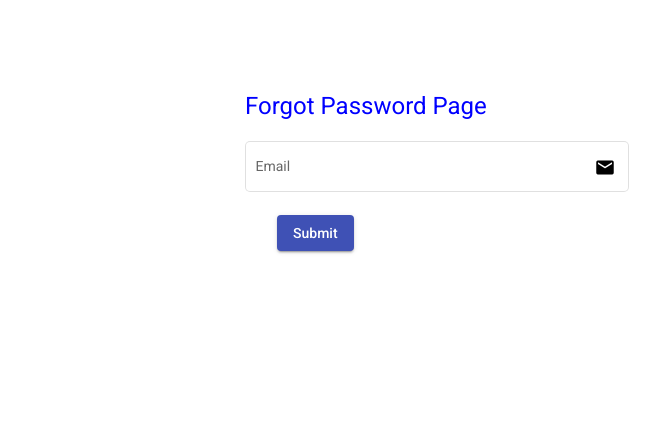
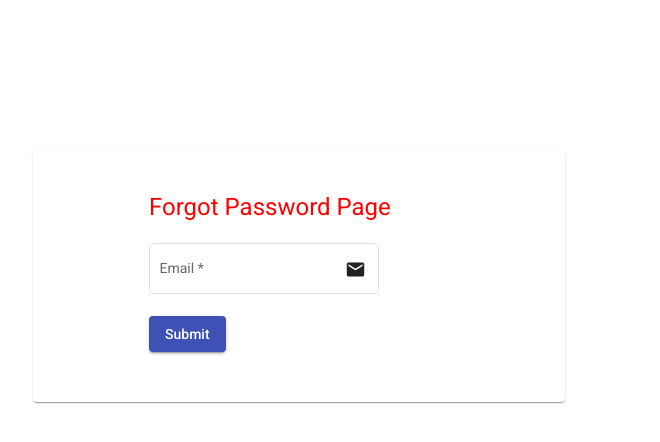
Before and after one commit to kparate446/Fundoo-FrontEnd-Angular, an Angular app: page /forgotpassword in a window 1280 px wide. Shown: the top 442 px of the page, without its empty margins (267-927 px from the left). Built offline with nearby package versions, Linux system fonts and the light colour scheme.

Commit message:
Modified: BackEnd API Connectivity

```diff
--- a/src/app/components/forgotpassword/forgotpassword.component.html
+++ b/src/app/components/forgotpassword/forgotpassword.component.html
@@ -1,11 +1,17 @@
-<div class = "mat-headline" style="margin-left: 40%; margin-top: 7%;color: blue;"> Forgot Password Page</div>
-<div>
-  <mat-form-field appearance="outline" fxFlext=50 style="width: 30%;">
-    <!-- <mat-label>Outline form field</mat-label> -->
-    <mat-label>Email</mat-label>
-    <input matInput placeholder="Email">
-    <mat-icon matSuffix>email</mat-icon>
-      </mat-form-field>
-  <br/>
+<div fxLayout="row" fxFlex=100 fxLayoutAlign="center center" style="margin-top: 150px;margin-left: 300px">
+  <mat-card style=" width: 500px;height: 220px;" fxLayoutAlign="center center">
+    <div class="mat-headline" style="margin-left: 20%; margin-top: 5%;color:red;"> Forgot Password Page</div>
+    <form [formGroup]="ForgotPassword">
+      <div>
+        <mat-form-field appearance="outline" fxFlext=50 style="width: 60%;">
+          <mat-label>Email</mat-label>
+          <input matInput placeholder="Email" formControlName="email">
+          <mat-icon matSuffix>email</mat-icon>
+        </mat-form-field>
+      </div>
+    </form>
+    <div>
+      <button color="primary" (click)="forgotPasswordForm()" mat-raised-button>Submit</button>
+    </div>
+  </mat-card>
 </div>
-<button color="primary" mat-raised-button>Submit</button>
--- a/src/app/components/forgotpassword/forgotpassword.component.scss
+++ b/src/app/components/forgotpassword/forgotpassword.component.scss
@@ -1,7 +1,15 @@
-mat-form-field {
-    margin-left: 40%; margin-top: 0%;
+// mat-form-field {
+//     margin-left: 40%; margin-top: 0%;
+// }
+// button{
+//     margin-left: 34rem;
+//     margin-top: 0rem;
+// }
+button{
+    margin-right: 7.3rem;
 }
-button{
-    margin-left: 34rem;
-    margin-top: 0rem;
+div{
+    margin-left: 20%;
+    margin-right: 1rem;
+    margin-top: 0%;
 }
--- a/src/app/components/forgotpassword/forgotpassword.component.ts
+++ b/src/app/components/forgotpassword/forgotpassword.component.ts
@@ -1,4 +1,8 @@
 import { Component, OnInit } from '@angular/core';
+import { UserService } from 'src/app/services/user-service/user.service';
+import { FormBuilder, FormGroup, Validators } from '@angular/forms';
+import { MatSnackBar } from '@angular/material/snack-bar';
+import { Router } from '@angular/router';
 
 @Component({
   selector: 'app-forgotpassword',
@@ -6,10 +10,31 @@ import { Component, OnInit } from '@angular/core';
   styleUrls: ['./forgotpassword.component.scss']
 })
 export class ForgotpasswordComponent implements OnInit {
+  ForgotPassword: FormGroup;
+  submitted = false;
 
-  constructor() { }
+  constructor(private forgotpasswordservice:UserService,
+    private formBuilder: FormBuilder,
+    private snackbar:MatSnackBar,
+    private router:Router) { }
 
   ngOnInit(): void {
+    this.ForgotPassword = this.formBuilder.group({
+      email: ['', [Validators.required, Validators.email]]
+      });
   }
+  forgotPasswordForm(){
+    console.log("User forgotpassword");
+    this.forgotpasswordservice.forgotpassword(this.ForgotPassword.value).subscribe(response => {
+      localStorage.setItem('token', response['data']);
+      console.log(response)
+          this.snackbar.open("Forgot Password is Successfully", '', {
+        duration: 2000,
+      });
+      this.router.navigate(['/forgotpassword'])
 
+    }, error => {
+      console.log("Forgot password response", error);
+    })
+  }
 }
--- a/src/app/components/login/login.component.html
+++ b/src/app/components/login/login.component.html
@@ -8,7 +8,7 @@
         <mat-form-field appearance="outline" fxFlext=50 style="width: 57%;">
           <!-- <mat-label>Outline form field</mat-label> -->
           <mat-label>Email</mat-label>
-          <input matInput placeholder="Email" formControlName="email">
+          <input matInput placeholder="Email" formControlName="email" >
           <mat-icon matSuffix>email</mat-icon>
         </mat-form-field>
       </div>
--- a/src/app/components/login/login.component.ts
+++ b/src/app/components/login/login.component.ts
@@ -37,4 +37,10 @@ export class LoginComponent implements OnInit {
       console.log("login response", error);
     })
   }
+  navigate() {
+    this.router.navigate(['/register'])
+  }
+  navigatepage() {
+    this.router.navigate(['/forgotpassword'])
+  }
 }
--- a/src/app/components/registration/registration.component.ts
+++ b/src/app/components/registration/registration.component.ts
@@ -23,23 +23,22 @@ export class RegistrationComponent implements OnInit {
       firstName:['',[Validators.required,Validators.minLength(3)]],
       lastName:['',[Validators.required,Validators.minLength(3)]],
       email: ['', [Validators.required, Validators.email]],
-      phoneNumber:['',[Validators.required,Validators.minLength(10)]],
       password: ['', [Validators.required, Validators.minLength(6)]],
+      confirm: ['', [Validators.required, Validators.minLength(6)]],
+      phoneNo:['',[Validators.required,Validators.maxLength(10)]],
     });
   }
   registrationform(){
-    console.log("User Registartion");
+    console.log("User Registration");
     this.registrationservice.registration(this.registration.value).subscribe(response => {
       localStorage.setItem('token', response['data']);
       console.log(response)
-          this.snackbar.open("User Registration Successfully", 'register', {
+          this.snackbar.open("User Registration Successfully", '', {
         duration: 2000,
       });
       this.router.navigate(['/register'])
-
     }, error => {
       console.log("Registration response", error);
     })
   }
-
 }
--- a/src/app/components/resetpassword/resetpassword.component.html
+++ b/src/app/components/resetpassword/resetpassword.component.html
@@ -1,16 +1,25 @@
-<div class = "mat-headline" style="margin-left: 40%; margin-top: 7%;color: blue;"> Reset Password Page</div>
+<div fxLayout="row" fxFlex=100 fxLayoutAlign="center center" style="margin-top: 120px;margin-left: 400px">
+  <mat-card style=" width: 600px;height: 350px;" fxLayoutAlign="center center">
+    <div class="mat-headline" style="margin-left: 20%; margin-top: 7%;color: blue;"> Reset Password Page</div>
+    <form >
       <div>
-  <mat-form-field appearance="outline" fxFlext=50 style="width: 30%;">
+        <mat-form-field appearance="outline" fxFlext=50 style="width: 75%;">
           <mat-label>New Password</mat-label>
-    <input matInput placeholder="New Password">
+          <input matInput placeholder="New Password" >
           <mat-hint>Use 8 or more characters with mix of letters,numbers&symbols</mat-hint>
         </mat-form-field>
       </div>
       <div>
-    <mat-form-field appearance="outline" fxFlext=50 style="width: 30%;">
+        <mat-form-field appearance="outline" fxFlext=50 style="width: 75%;">
           <mat-label>Re-enter new Password</mat-label>
-      <input matInput placeholder="Re-enter new Password">
+          <input matInput placeholder="Re-enter new Password" >
           <mat-hint>Use 8 or more characters with mix of letters,numbers&symbols</mat-hint>
         </mat-form-field>
       </div>
-<button color="primary" mat-raised-button>Change Password</button>
+    </form>
+    <br/>
+    <div>
+      <button color="primary" (click)="resetPasswordForm()" mat-raised-button>Change Password</button>
+    </div>
+  </mat-card>
+</div>
--- a/src/app/components/resetpassword/resetpassword.component.scss
+++ b/src/app/components/resetpassword/resetpassword.component.scss
@@ -1,7 +1,5 @@
-mat-form-field {
-    margin-left: 40%; margin-top: 0%;
+div{
+    margin-left: 20%;
+    margin-right: 1rem;
+    margin-top: 0%;
 }
-button{
-    margin-left: 34rem;
-    margin-top: 0rem;
-}
--- a/src/app/components/resetpassword/resetpassword.component.ts
+++ b/src/app/components/resetpassword/resetpassword.component.ts
@@ -1,4 +1,8 @@
 import { Component, OnInit } from '@angular/core';
+import { UserService } from 'src/app/services/user-service/user.service';
+import { FormBuilder, FormGroup, Validators } from '@angular/forms';
+import { MatSnackBar } from '@angular/material/snack-bar';
+import { Router } from '@angular/router';
 
 @Component({
   selector: 'app-resetpassword',
@@ -6,10 +10,30 @@ import { Component, OnInit } from '@angular/core';
   styleUrls: ['./resetpassword.component.scss']
 })
 export class ResetpasswordComponent implements OnInit {
+  resetpassword : FormGroup;
+  submitted = false;
 
-  constructor() { }
+  constructor(private resetpasswordservice : UserService,
+    private formBuilder: FormBuilder,
+    private snackbar:MatSnackBar,
+    private router:Router) { }
 
   ngOnInit(): void {
+    this.resetpassword = this.formBuilder.group({
+      email: ['', [Validators.required, Validators.email]]
+      });
   }
-
+  resetPasswordForm(){
+  //   console.log("User resetpassword");
+  //   this.resetpasswordservice.resetpassword(this.resetpassword.value).subscribe(response => {
+  //     localStorage.setItem('token', response['data']);
+  //     console.log(response)
+  //         this.snackbar.open("Reset Password is Successfully", '', {
+  //       duration: 2000,
+  //     });
+  //     this.router.navigate(['/resetpassword'])
+  //   }, error => {
+  //     console.log("Reset password response", error);
+  //   })
+  }
 }
--- a/src/app/services/http-service/http.service.ts
+++ b/src/app/services/http-service/http.service.ts
@@ -6,8 +6,17 @@ import { HttpClient } from '@angular/common/http';
 })
 export class HttpService {
 
-  constructor(private http:HttpClient) { }
-  post(url,data){
-return this.http.post(url,data);
+  constructor(private http: HttpClient) { }
+  post(url, data) {
+    return this.http.post(url, data);
+  }
+  get(url, data) {
+    return this.http.get(url, data);
+  }
+  put(url, data) {
+    return this.http.put(url, data);
+  }
+  delete(url, data) {
+    return this.http.delete(url, data);
   }
 }
--- a/src/app/services/user-service/user.service.ts
+++ b/src/app/services/user-service/user.service.ts
@@ -5,14 +5,22 @@ import { environment } from "../../../environments/environment";
   providedIn: 'root'
 })
 export class UserService {
-url=environment.url;
-  constructor(public HttpService:HttpService) { }
-  login(data){
+  url = environment.url;
+  constructor(public HttpService: HttpService) { }
+  login(data) {
     console.log(data)
-return this.HttpService.post(this.url+'/loginusers',data);
+    return this.HttpService.post(this.url + '/loginusers', data);
   }
-  registration(data){
+  registration(data) {
     console.log(data)
-    return this.HttpService.post(this.url+'/addusers',data);
+    return this.HttpService.post(this.url + '/addusers', data);
+  }
+  forgotpassword(data){
+    console.log(data)
+    return this.HttpService.post(this.url + '/forgotpassword', data );
+  }
+  resetpassword(data){
+    console.log(data)
+    return this.HttpService.put(this.url + '/resetpassword',data);
   }
 }
```
Also changed, not shown: src/app/components/registration/registration.component.html (+6 -5 lines). Lines whose indentation alone changed are shown as unchanged.
